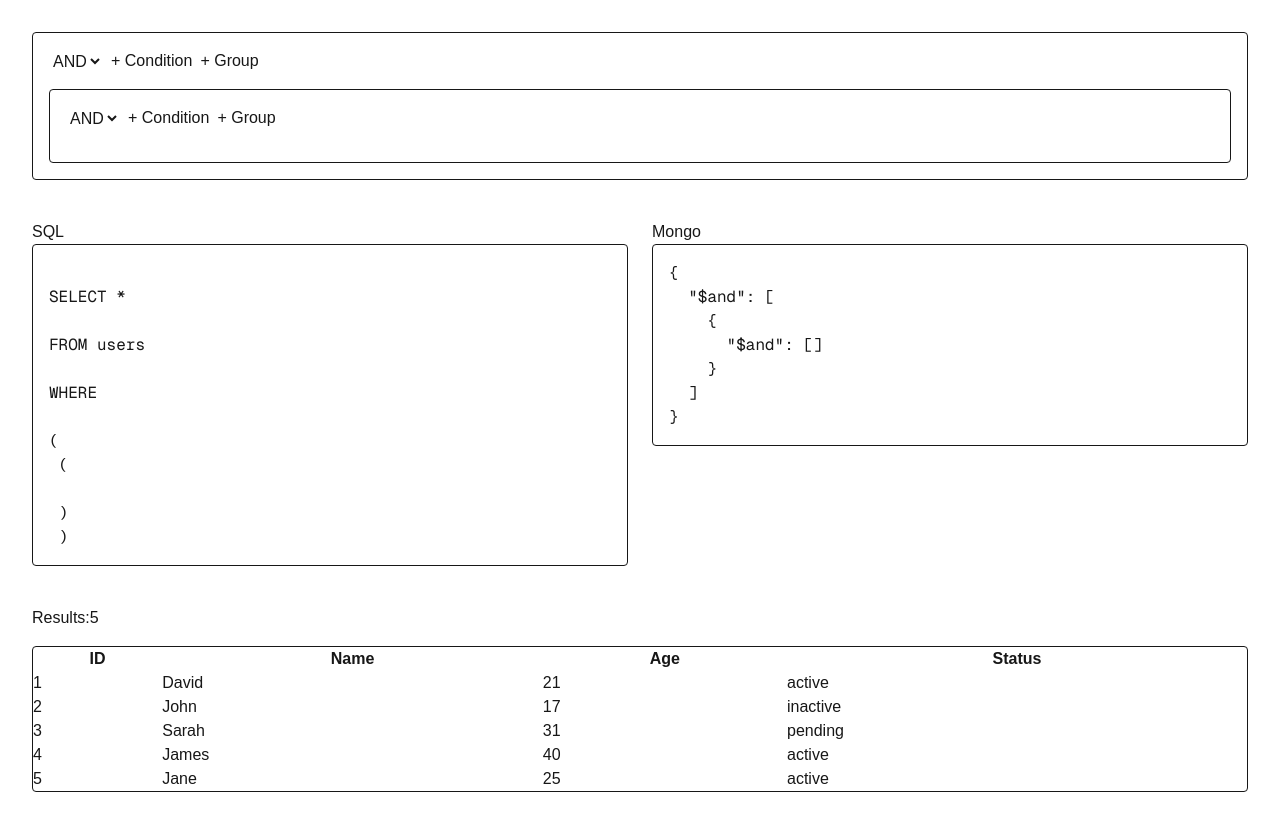
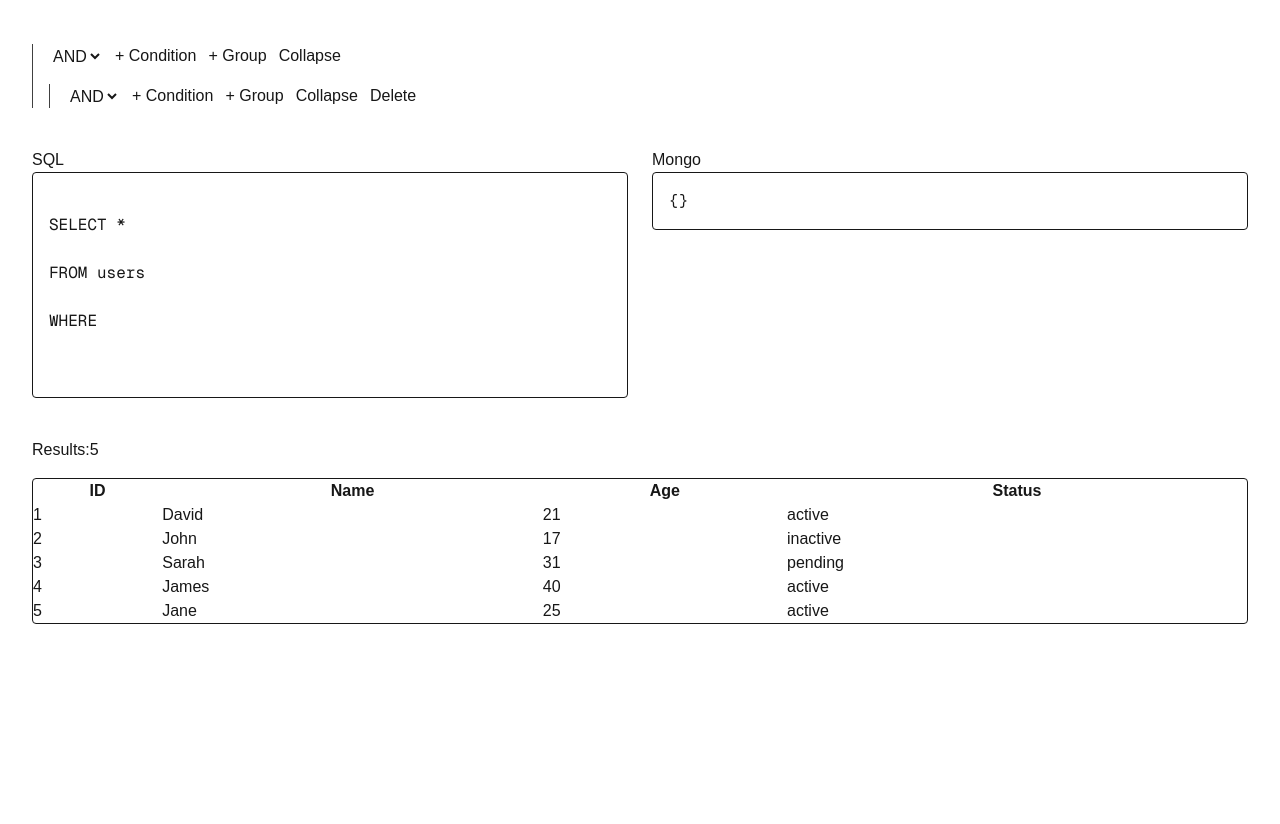
Before and after one commit to holydev001/visual-query-builder, a Next.js app: page / in a window 1280 px wide. Both pictures are taken after a click on the button "+ Group". After the commit the page ends 800 px from the top, so only its background shows below. Built offline with nearby package versions, Linux system fonts and the light colour scheme.

Commit message:
feat(groups): implement nested group interactions

```diff
--- a/components/query-builder/ConditionNode.tsx
+++ b/components/query-builder/ConditionNode.tsx
@@ -11,6 +11,8 @@ import { updateNode } from "../../src/lib/traversal/updateNode";
 import ValueInput from "./ValueInput";
 
 import { OPERATORS } from "../../src/lib/schema/operators";
+
+import { removeNode } from "../../src/lib/traversal/removeNode";
 
 interface Props {
   node: ConditionType;
@@ -34,7 +36,7 @@ export default function ConditionNode({ node }: Props) {
   }
 
   return (
-    <div className="flex gap-2 border p-3 rounded">
+    <div className="flex flex-wrap gap-2 items-center rounded border p-3">
       <select
         value={node.field}
         onChange={(e) =>
@@ -82,6 +84,13 @@ export default function ConditionNode({ node }: Props) {
           })
         }
       />
+      <button
+        onClick={() => {
+          updateRoot((root) => removeNode(root, node.id));
+        }}
+      >
+        Remove
+      </button>
     </div>
   );
 }
--- a/components/query-builder/GroupNode.tsx
+++ b/components/query-builder/GroupNode.tsx
@@ -1,17 +1,13 @@
 "use client";
-
 import { GroupNode as GroupType } from "../../src/types/query";
-
 import ConditionNode from "./ConditionNode";
-
 import {
   createCondition,
   createGroup,
 } from "../../src/lib/helpers/queryFactory";
-
 import { useQueryStore } from "../../src/store/query-store";
-
 import { updateNode } from "../../src/lib/traversal/updateNode";
+import { removeNode } from "../../src/lib/traversal/removeNode";
 
 interface Props {
   node: GroupType;
@@ -19,15 +15,22 @@ interface Props {
 
 export default function GroupNode({ node }: Props) {
   const root = useQueryStore((state) => state.root);
-
   const setRoot = useQueryStore((state) => state.setRoot);
 
   function addCondition() {
     setRoot(
       updateNode(root, node.id, (group: any) => ({
         ...group,
+        children: [...group.children, createCondition()],
+      })),
+    );
+  }
 
-        children: [...group.children, createCondition()],
+  function toggleCollapse() {
+    setRoot(
+      updateNode(root, node.id, (group: any) => ({
+        ...group,
+        collapsed: !group.collapsed,
       })),
     );
   }
@@ -36,49 +39,64 @@ export default function GroupNode({ node }: Props) {
     setRoot(
       updateNode(root, node.id, (group: any) => ({
         ...group,
-
         children: [...group.children, createGroup()],
       })),
     );
   }
 
   return (
-    <div className="border p-4 rounded">
-      <div className="flex gap-2">
+    <div
+      className="
+relative
+pl-4
+mt-3
+border-l
+border-neutral-700
+"
+    >
+      {/* Updated wrapper with wrapping, layout, and spacing classes */}
+      <div className="flex items-center gap-3 flex-wrap mb-3">
         <select
           value={node.logic}
           onChange={(e) => {
             setRoot(
-              updateNode(
-                root,
-                node.id,
-
-                (group: any) => ({
+              updateNode(root, node.id, (group: any) => ({
                 ...group,
-
                 logic: e.target.value,
-                }),
-              ),
+              })),
             );
           }}
         >
           <option>AND</option>
-
           <option>OR</option>
         </select>
+
         <button onClick={addCondition}>+ Condition</button>
+
         <button onClick={addGroup}>+ Group</button>
+
+        <button onClick={toggleCollapse}>
+          {node.collapsed ? "Expand" : "Collapse"}
+        </button>
+
+        {/* Updated delete button structure and conditional rendering */}
+        {root.id !== node.id && (
+          <button onClick={() => setRoot(removeNode(root, node.id))}>
+            Delete
+          </button>
+        )}
       </div>
 
+      {!node.collapsed && (
         <div className="space-y-3 mt-4">
           {node.children.map((child) => {
             if (child.type === "group") {
               return <GroupNode key={child.id} node={child} />;
             }
-
             return <ConditionNode key={child.id} node={child} />;
           })}
         </div>
+      )}
     </div>
   );
 }
--- a/src/lib/query-engine/generateMongo.ts
+++ b/src/lib/query-engine/generateMongo.ts
@@ -1,15 +1,34 @@
 import { GroupNode, ConditionNode, QueryNode } from "../../types/query";
 
 function condition(node: ConditionNode) {
+  if (!node.field) return null;
+
   const opMap = {
     equals: "$eq",
+    not_equals: "$ne",
+    greater_than: "$gt",
+    less_than: "$lt",
+    contains: "$regex",
+    starts_with: "$regex",
+  };
 
-    not_equals: "$ne",
+  if (node.operator === "contains") {
+    return {
+      [node.field]: {
+        $regex: String(node.value),
+        $options: "i",
+      },
+    };
+  }
 
-    greater_than: "$gt",
-
-    less_than: "$lt",
-  };
+  if (node.operator === "starts_with") {
+    return {
+      [node.field]: {
+        $regex: `^${String(node.value)}`,
+        $options: "i",
+      },
+    };
+  }
 
   return {
     [node.field]: {
@@ -23,17 +42,23 @@ function parse(node: QueryNode): any {
     return condition(node);
   }
 
+  const children = node.children.map(parse).filter(Boolean);
+
+  if (children.length === 0) {
+    return null;
+  }
+
   return {
-    [node.logic === "AND" ? "$and" : "$or"]: node.children.map(parse),
+    [node.logic === "AND" ? "$and" : "$or"]: children,
   };
 }
 
 export function generateMongo(root: GroupNode) {
-  return JSON.stringify(
-    parse(root),
+  const query = parse(root);
 
-    null,
+  if (!query) {
+    return JSON.stringify({}, null, 2);
+  }
 
-    2,
-  );
+  return JSON.stringify(query, null, 2);
 }
--- a/src/lib/query-engine/generateSQL.ts
+++ b/src/lib/query-engine/generateSQL.ts
@@ -46,7 +46,11 @@ function parseNode(node: QueryNode): string {
     return parseCondition(node);
   }
 
-  const children = node.children.map(parseNode);
+  const children = node.children.map(parseNode).filter(Boolean);
+
+  if (children.length === 0) {
+    return "";
+  }
 
   return `(
  ${children.join(` ${node.logic} `)}
--- /dev/null
+++ b/src/lib/traversal/removeNode.ts
@@ -0,0 +1,19 @@
+import { GroupNode } from "../../types/query";
+
+export function removeNode(root: GroupNode, id: string): GroupNode {
+  return {
+    ...root,
+
+    children: root.children
+
+      .filter((child) => child.id !== id)
+
+      .map((child) => {
+        if (child.type === "group") {
+          return removeNode(child, id);
+        }
+
+        return child;
+      }),
+  };
+}
```
Lines whose indentation alone changed are shown as unchanged.
